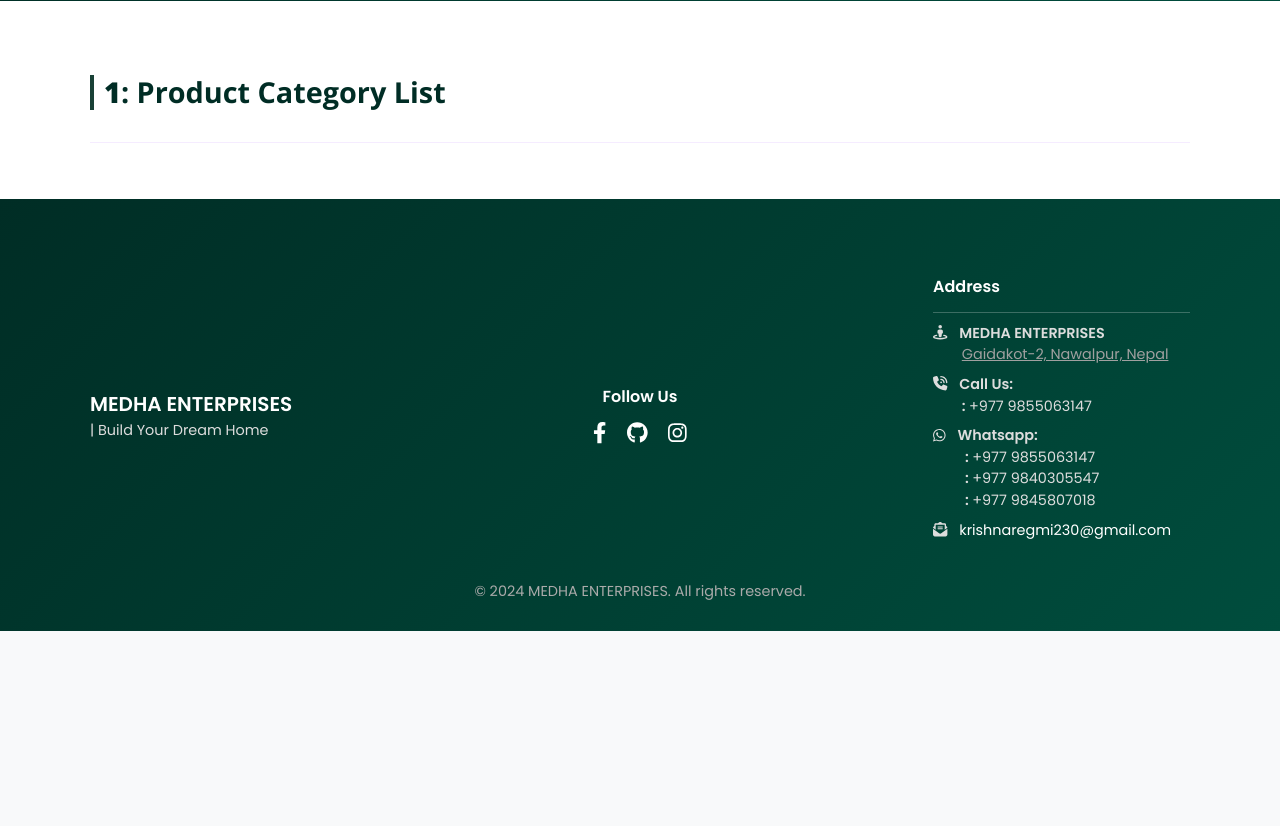
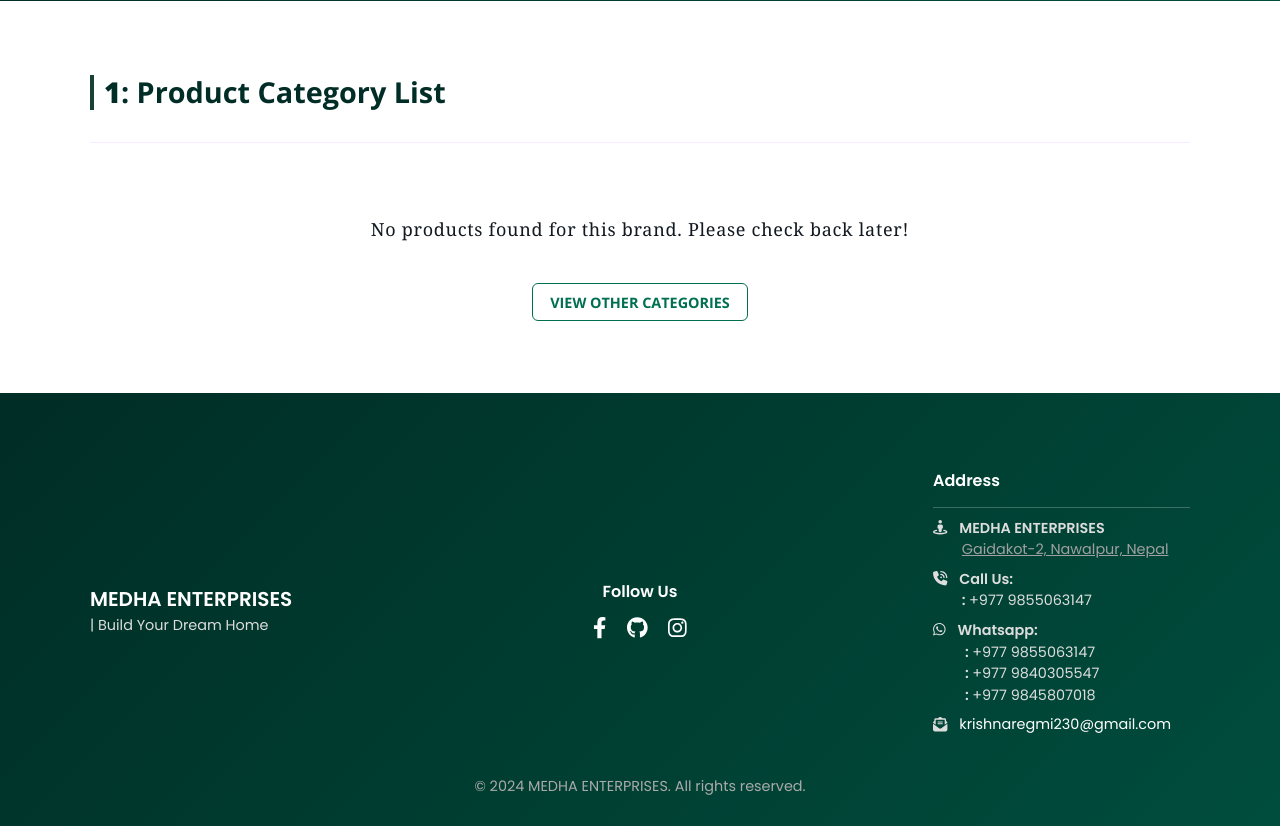
Before and after one commit to KushalRegmi61/MEDHA_Enterprises, a Flask app: page /products_category/1 in a window 1280 px wide. Shown: the part 255-1081 px from the top of the page. Before the commit the page ends 886 px from the top, so only its background shows below. Run offline with Flask 3, Linux system fonts and the light colour scheme; data that the repository does not hold is empty; some libraries are stand-ins or nearby versions; some web fonts are replaced.

Commit message:
add new div that shows if there no product for the brand

```diff
--- a/templates/products_category.html
+++ b/templates/products_category.html
@@ -35,8 +35,20 @@
     {% endif %} {% endwith %}
   </div>
   <!-- Product Categories -->
+
   <div class="row g-4">
-    {% for category, image_url in category_images.items() %}
+    <!-- implementing logic for empty -->
+    {% if category_images|length == 0 %}
+    <div class="col-12 text-center pb-5">
+      <h3 class="body-text py-3 text-center">
+        No products found for this brand. Please check back later!
+      </h3>
+      <!-- adding button for viewing other category -->
+      <a href="{{ url_for('products_brand') }}" class="btn btn-primary"
+        >View Other Categories</a
+      >
+    </div>
+    {% endif %} {% for category, image_url in category_images.items() %}
     <div class="col-lg-4 col-md-4 col-sm-6">
       <a
         href="{{ url_for('products', category=category) }}"
```
